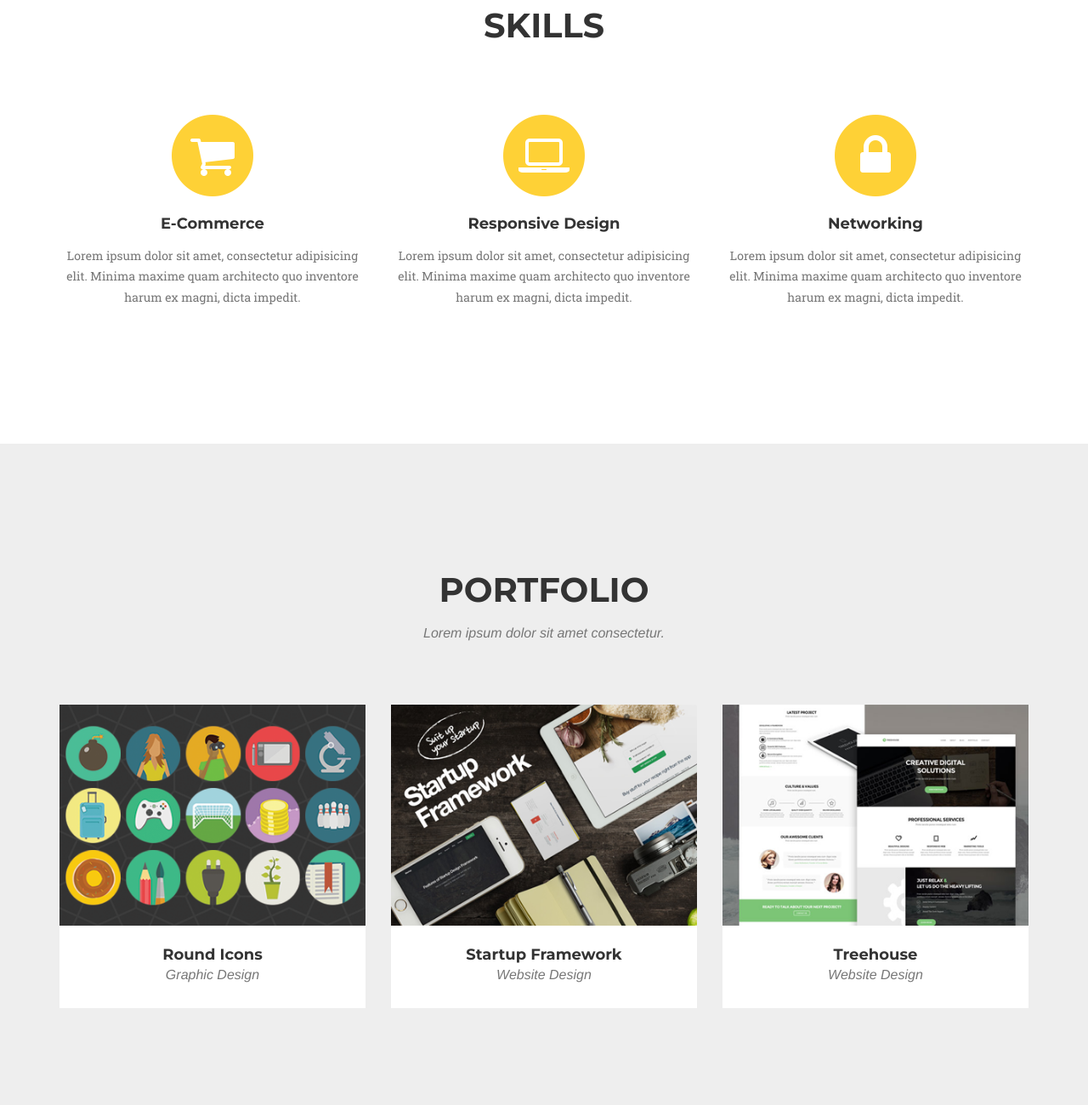
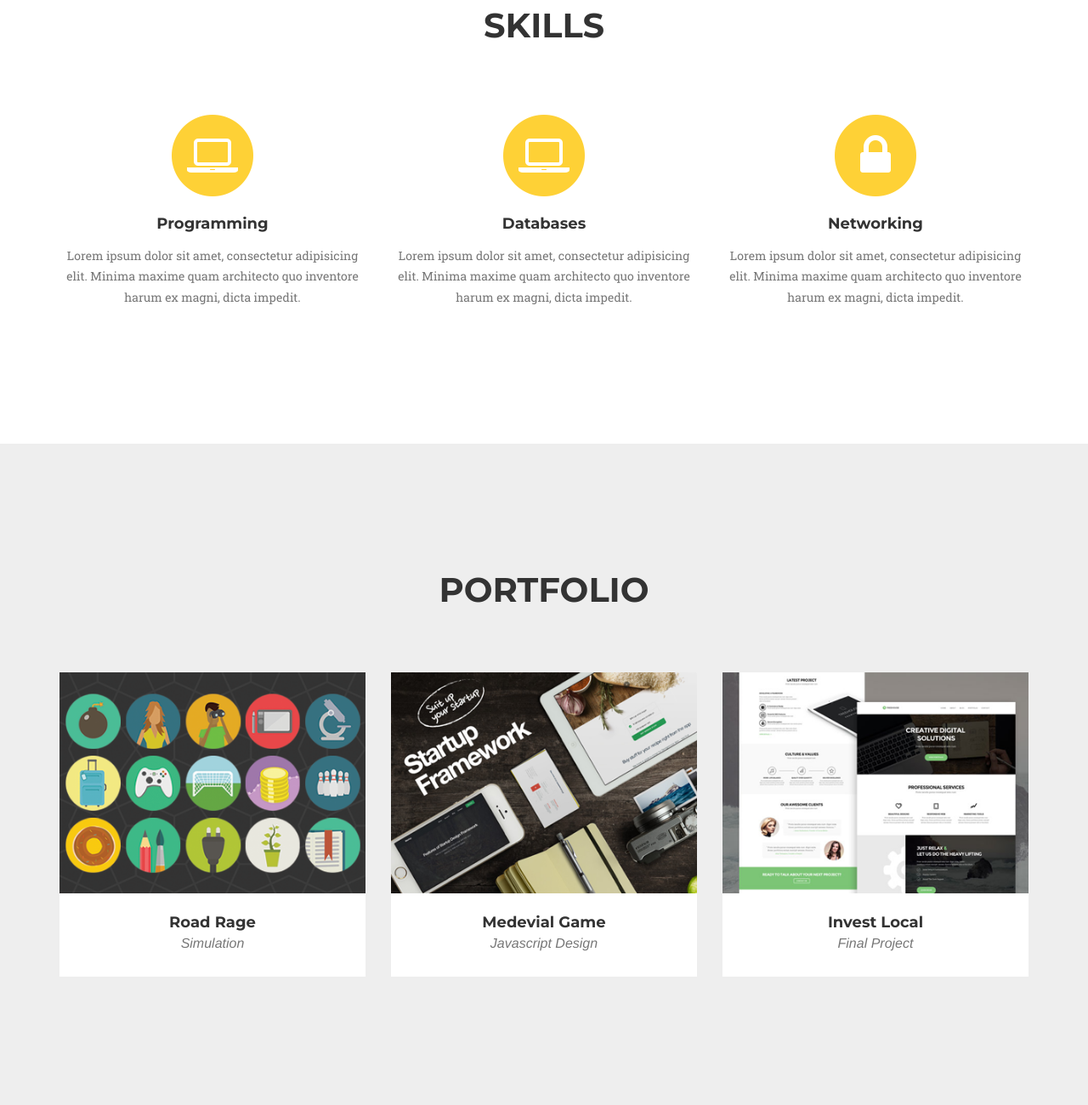
Before and after one commit to andrewmusicant/andrewmusicant.github.io, a website: page index.html in a window 1280 px wide. Shown: the part 900-2200 px from the top of the page at 85% size. Drawn offline with nearby package versions, Linux system fonts and the light colour scheme; a web font is replaced by a local one.

Commit message:
Changed several text options

```diff
--- a/index.html
+++ b/index.html
@@ -75,7 +75,7 @@
     <header>
         <div class="container">
             <div class="intro-text">
-                <div class="intro-lead-in">Welcome To My Site!</div>
+                <div class="intro-lead-in">Welcome!</div>
                 <div class="intro-heading">It's Nice To Meet You</div>
                 <a href="#services" class="page-scroll btn btn-xl">Tell Me More</a>
             </div>
@@ -95,9 +95,9 @@
                 <div class="col-md-4">
                     <span class="fa-stack fa-4x">
                         <i class="fa fa-circle fa-stack-2x text-primary"></i>
-                        <i class="fa fa-shopping-cart fa-stack-1x fa-inverse"></i>
+                        <i class="fa fa-laptop fa-stack-1x fa-inverse"></i>
                     </span>
-                    <h4 class="service-heading">E-Commerce</h4>
+                    <h4 class="service-heading">Programming</h4>
                     <p class="text-muted">Lorem ipsum dolor sit amet, consectetur adipisicing elit. Minima maxime quam architecto quo inventore harum ex magni, dicta impedit.</p>
                 </div>
                 <div class="col-md-4">
@@ -105,7 +105,7 @@
                         <i class="fa fa-circle fa-stack-2x text-primary"></i>
                         <i class="fa fa-laptop fa-stack-1x fa-inverse"></i>
                     </span>
-                    <h4 class="service-heading">Responsive Design</h4>
+                    <h4 class="service-heading">Databases</h4>
                     <p class="text-muted">Lorem ipsum dolor sit amet, consectetur adipisicing elit. Minima maxime quam architecto quo inventore harum ex magni, dicta impedit.</p>
                 </div>
                 <div class="col-md-4">
@@ -126,7 +126,7 @@
             <div class="row">
                 <div class="col-lg-12 text-center">
                     <h2 class="section-heading">Portfolio</h2>
-                    <h3 class="section-subheading text-muted">Lorem ipsum dolor sit amet consectetur.</h3>
+                    <h3 class="section-subheading text-muted"></h3>
                 </div>
             </div>
             <div class="row">
@@ -140,8 +140,8 @@
                         <img src="img/portfolio/roundicons.png" class="img-responsive" alt="">
                     </a>
                     <div class="portfolio-caption">
-                        <h4>Round Icons</h4>
-                        <p class="text-muted">Graphic Design</p>
+                        <h4>Road Rage</h4>
+                        <p class="text-muted">Simulation</p>
                     </div>
                 </div>
                 <div class="col-md-4 col-sm-6 portfolio-item">
@@ -154,8 +154,8 @@
                         <img src="img/portfolio/startup-framework.png" class="img-responsive" alt="">
                     </a>
                     <div class="portfolio-caption">
-                        <h4>Startup Framework</h4>
-                        <p class="text-muted">Website Design</p>
+                        <h4>Medevial Game</h4>
+                        <p class="text-muted">Javascript Design</p>
                     </div>
                 </div>
                 <div class="col-md-4 col-sm-6 portfolio-item">
@@ -168,8 +168,8 @@
                         <img src="img/portfolio/treehouse.png" class="img-responsive" alt="">
                     </a>
                     <div class="portfolio-caption">
-                        <h4>Treehouse</h4>
-                        <p class="text-muted">Website Design</p>
+                        <h4>Invest Local</h4>
+                        <p class="text-muted">Final Project</p>
                     </div>
                 </div>
 
```
Also changed, not shown: img/portfolio/final_project2.gif (added), img/portfolio/invest-local.png (added), img/portfolio/invest-local1.png (added), 2 other files.
